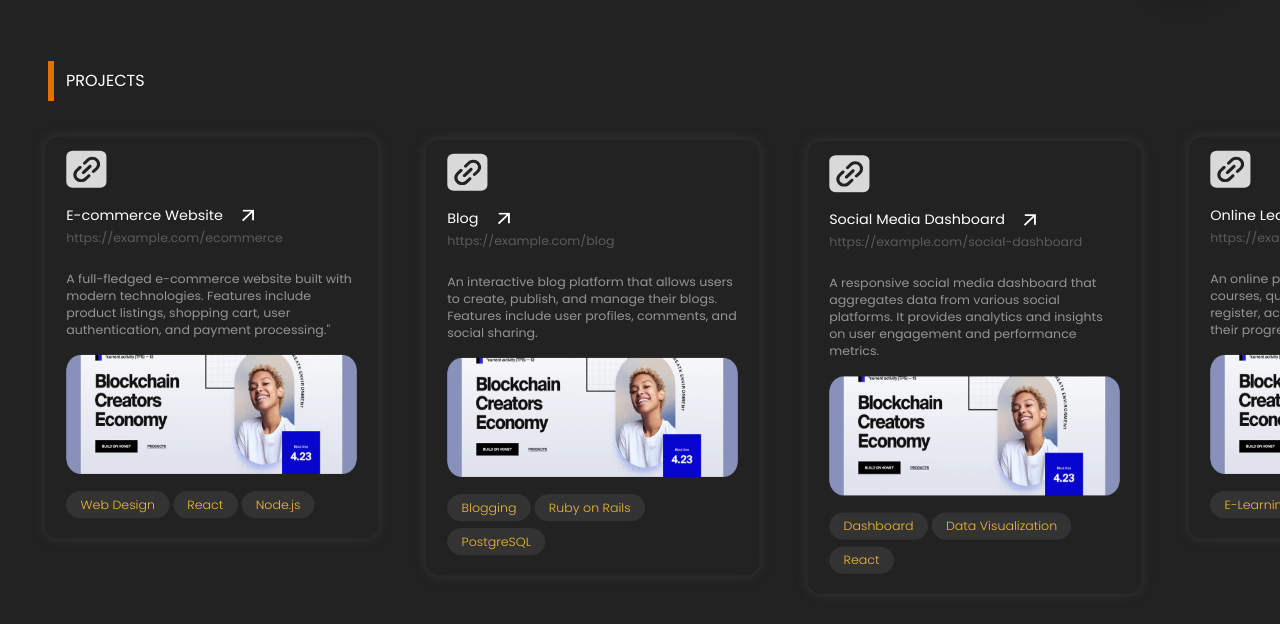
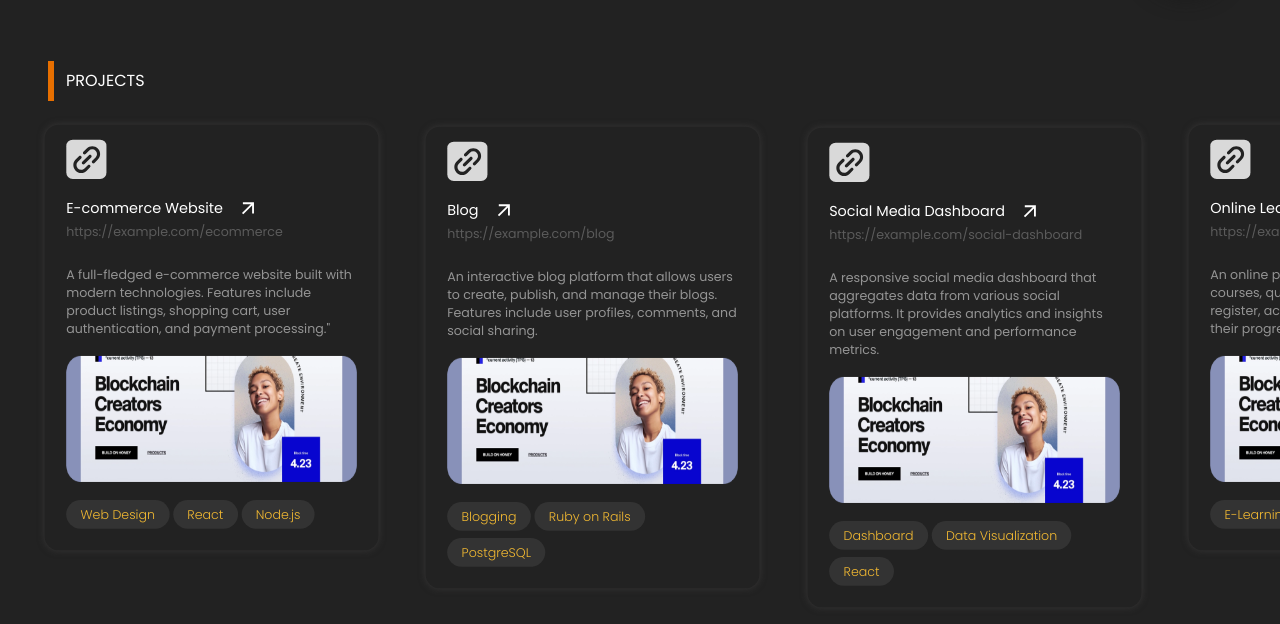
Before and after one commit to DGold3680/Portfolio, an Astro site: page / in a window 1280 px wide. Shown: the part 592-1216 px from the top of the page. Built offline with nearby package versions, Linux system fonts and the light colour scheme; Astro itself is replaced by a stand-in of ours.

Commit message:
working on slider

```diff
--- a/src/components/Project-card.astro
+++ b/src/components/Project-card.astro
@@ -12,10 +12,10 @@ const projects = await getCollection("project");
     return (
       <li
         style="width: 225.333px;"
-        class="scale-y-[.85] scale-x-[.90] slider__frame glide__slide glide__slide--active"
+        class="scale-y-[.9] scale-x-[.90] slider__frame glide__slide glide__slide--active"
       >
         <div
-          style="box-shadow:0 0 12px rgba(70, 69, 69, 0.6);"
+          style="box-shadow:0 0 8px rgba(70, 69, 69, 0.6);"
           class="text-sm flex flex-col px-6 py-4 rounded-2xl"
         >
           <div class="mb-5">
```
Also changed, not shown: src/layouts/Layout.astro (+1 -8 lines).
